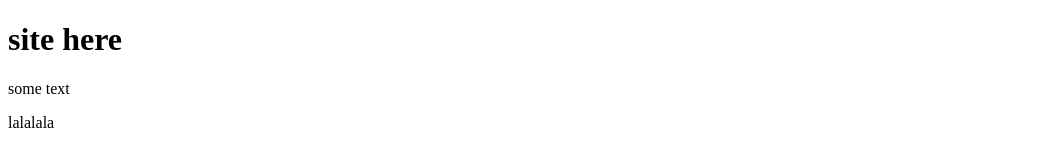
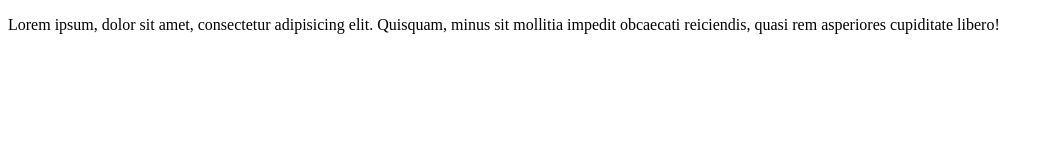
Before and after one commit to unimaga/site, a plain HTML site: page index.html in a window 1280 px wide. Shown: the whole page, without its empty margins (0-1053 px from the left). Drawn offline with Linux system fonts and the light colour scheme.

Commit message:
third commid

```diff
--- a/index.html
+++ b/index.html
@@ -7,9 +7,7 @@
 	<title>Document</title>
 </head>
 <body>
-	<h1>site here</h1>
-	<p>some text</p>
-	<p>lalalala</p>
+	<p>Lorem ipsum, dolor sit amet, consectetur adipisicing elit. Quisquam, minus sit mollitia impedit obcaecati reiciendis, quasi rem asperiores cupiditate libero!</p>
 
 </body>
 </html>
```
